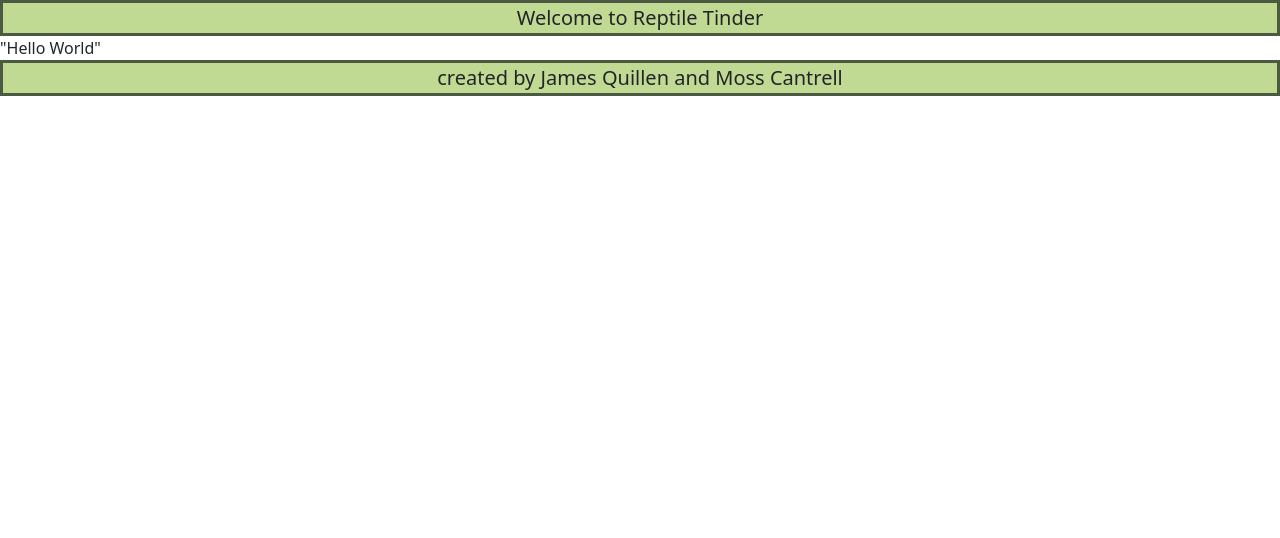
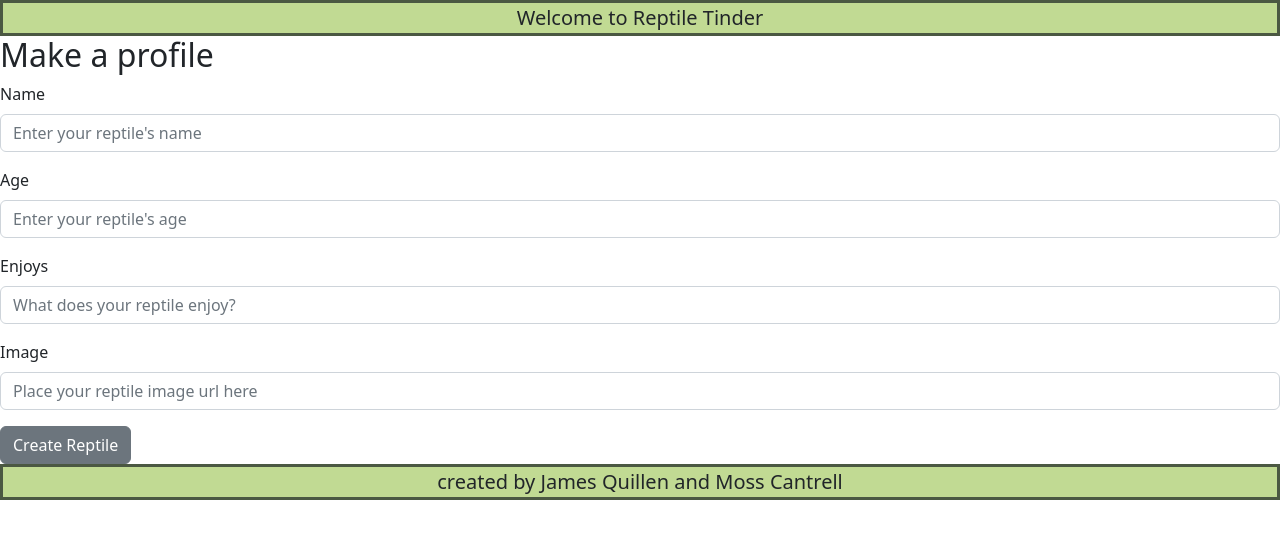
Before and after one commit to learn-academy-2022-hotel/cat-tinder-frontend-team-reptile-tinder, a React (Create React App) app: page /reptilenew in a window 1280 px wide. Shown: the top 538 px of the page. Built offline with nearby package versions, Linux system fonts and the light colour scheme.

Commit message:
completed create functionality

```diff
--- a/src/App.js
+++ b/src/App.js
@@ -14,6 +14,10 @@ import './App.css'
 const App = () => {
   const [reptiles, setReptiles] = useState(mockReptiles)
 
+  const createReptile = (reptile) => {
+    console.log(reptile);
+  }
+
   return(
     <>
     <Header />
@@ -21,7 +25,7 @@ const App = () => {
         <Route path="/" element={<Home />} />
         <Route path="/reptileindex" element={<ReptileIndex reptiles={reptiles}/>} />
         <Route path="/reptileshow/:id" element={<ReptileShow reptiles={reptiles}/>} />
-        <Route path="/reptilenew" element={<ReptileNew />} />
+        <Route path="/reptilenew" element={<ReptileNew createReptile={createReptile} />} />
         <Route path="/reptileedit" element={<ReptileEdit />} />
         <Route path="*" element={<NotFound />} />
       </Routes>
--- a/src/pages/ReptileNew.js
+++ b/src/pages/ReptileNew.js
@@ -1,8 +1,84 @@
-const ReptileNew = () => {
-    return(
-      <>
-      "Hello World"
-      </>
-    )
+import {React, useState} from "react"
+import { Form, FormGroup, Label, Input, Button } from "reactstrap"
+import { useNavigate } from "react-router-dom"
+
+const ReptileNew = ( {createReptile} ) => {
+
+  const navigate = useNavigate()
+  const [newReptile, setNewReptile] = useState({
+    name: '',
+    age: '',
+    enjoys: '',
+    image: ''
+  })
+
+  const handleChange = (e) => {
+    setNewReptile({...newReptile, [e.target.name]: e.target.value})
   }
-  export default ReptileNew;
+
+  const handleSubmit = () => {
+    createReptile(newReptile)
+    navigate("/reptileindex")
+  }
+  return(
+    <>
+      <h2>Make a profile</h2>
+      <Form>
+        <FormGroup>
+          <Label for="name">
+            Name
+          </Label>
+          <Input
+            id="name"
+            name="name"
+            placeholder="Enter your reptile's name"
+            type="text"
+            onChange={handleChange}
+            value={newReptile.name}
+          />
+        </FormGroup>
+        <FormGroup>
+          <Label for="age">
+            Age
+          </Label>
+          <Input
+            id="age"
+            name="age"
+            placeholder="Enter your reptile's age"
+            type="text"
+            onChange={handleChange}
+            value={newReptile.age}
+          />
+        </FormGroup>
+        <FormGroup>
+          <Label for="enjoys">
+            Enjoys
+          </Label>
+          <Input
+            id="enjoys"
+            name="enjoys"
+            placeholder="What does your reptile enjoy?"
+            type="text"
+            onChange={handleChange}
+            value={newReptile.enjoys}
+          />
+        </FormGroup>
+        <FormGroup>
+          <Label for="image">
+            Image
+          </Label>
+          <Input
+            id="image"
+            name="image"
+            placeholder="Place your reptile image url here"
+            type="text"
+            onChange={handleChange}
+            value={newReptile.image}
+          />
+        </FormGroup>
+      </Form>
+      <Button onClick={handleSubmit} name="submit" role="button">Create Reptile</Button>
+    </>
+  )
+}
+export default ReptileNew;
```
Also changed, not shown: 1 other file (tests, documents, lock files or other folders).
